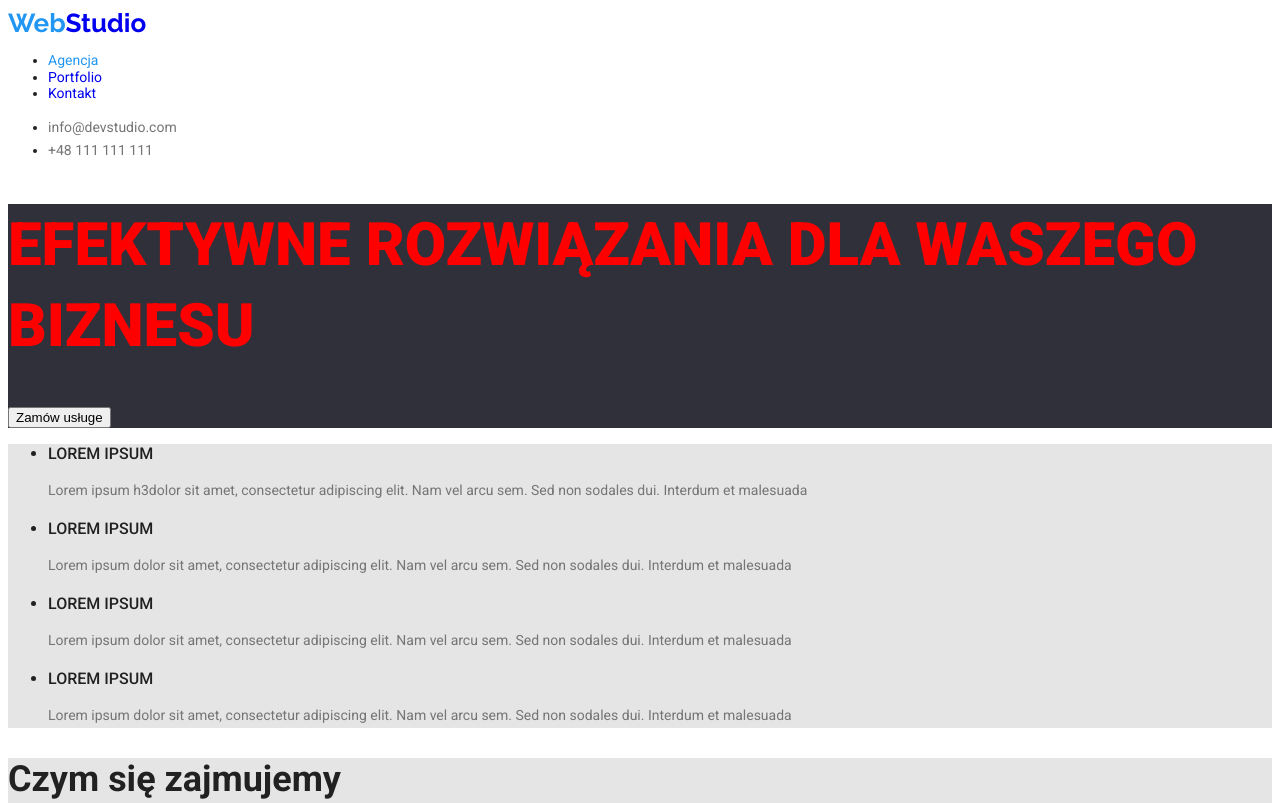
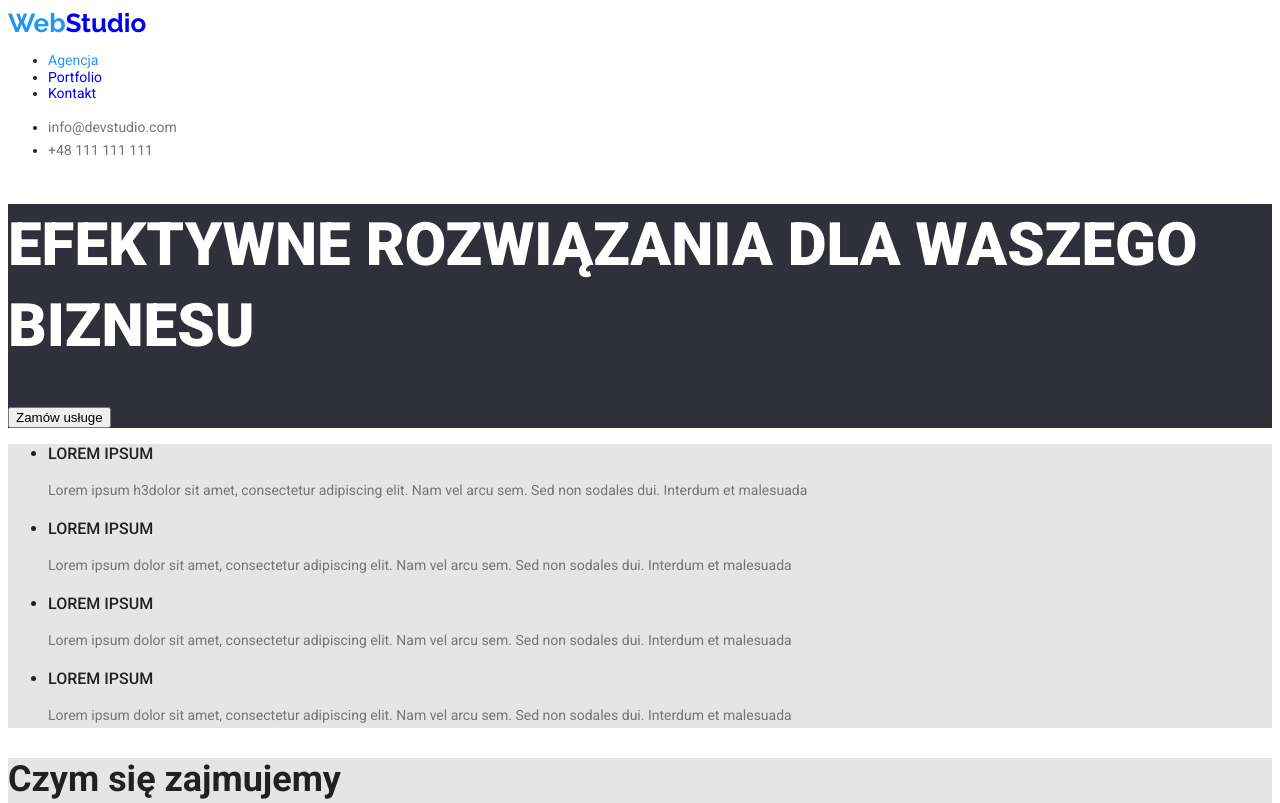
Before and after one commit to pchomiak/goit-markup-hw-02, a plain HTML site: page index.html in a window 1280 px wide. Shown: the top 803 px of the page. Drawn offline with Linux system fonts and the light colour scheme.

Commit message:
kolor h1

```diff
--- a/styles.css
+++ b/styles.css
@@ -11,7 +11,7 @@ line-height: 1.17;}
 h1 {font-size: 60px;
 font-weight: 900;
 line-height: 1.36;
-color: #ff0000;}
+color: #FFFFFF;}
 section>h2 {font-size: 36px;
 font-weight: bold;
 line-height: 1.17;}
```
